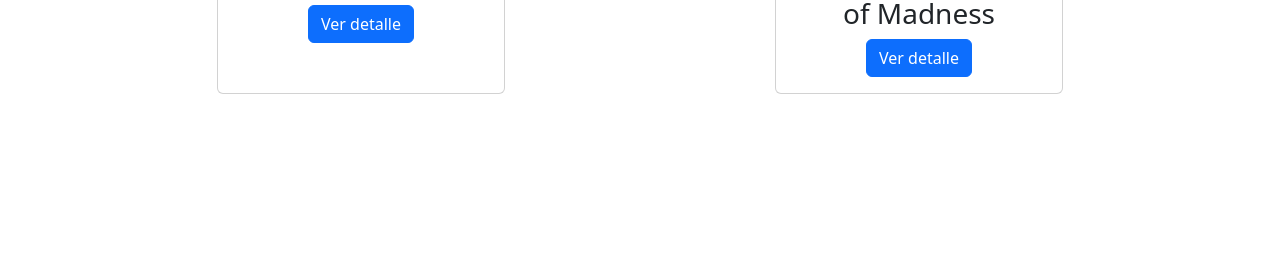
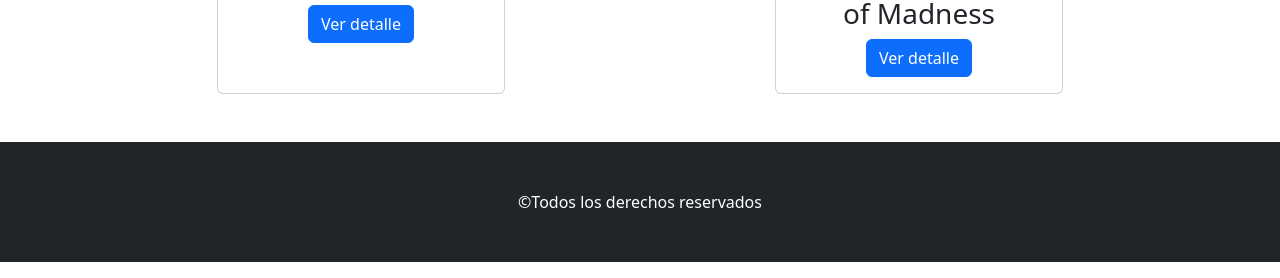
Before and after one commit to jlgm-juss/CRUDpeliculas, a plain HTML site: page index.html in a window 1280 px wide. Shown: the part 1339-1617 px from the top of the page. Before the commit the page ends 1433 px from the top, so only its background shows below. Drawn offline with nearby package versions, Linux system fonts and the light colour scheme.

Commit message:
agregado de footer para finalizar index

```diff
--- a/index.html
+++ b/index.html
@@ -121,7 +121,9 @@
         </article>
       </section>
     </main>
-    <footer></footer>
+    <footer class="bg-dark container-fluid">
+<p class="txtColor text-center py-5 mt-5">&copy;Todos los derechos reservados</p>
+    </footer>
     <!-- JavaScript Bundle with Popper -->
     <script
       src="https://cdn.jsdelivr.net/npm/bootstrap@5.2.0/dist/js/bootstrap.bundle.min.js"
```
